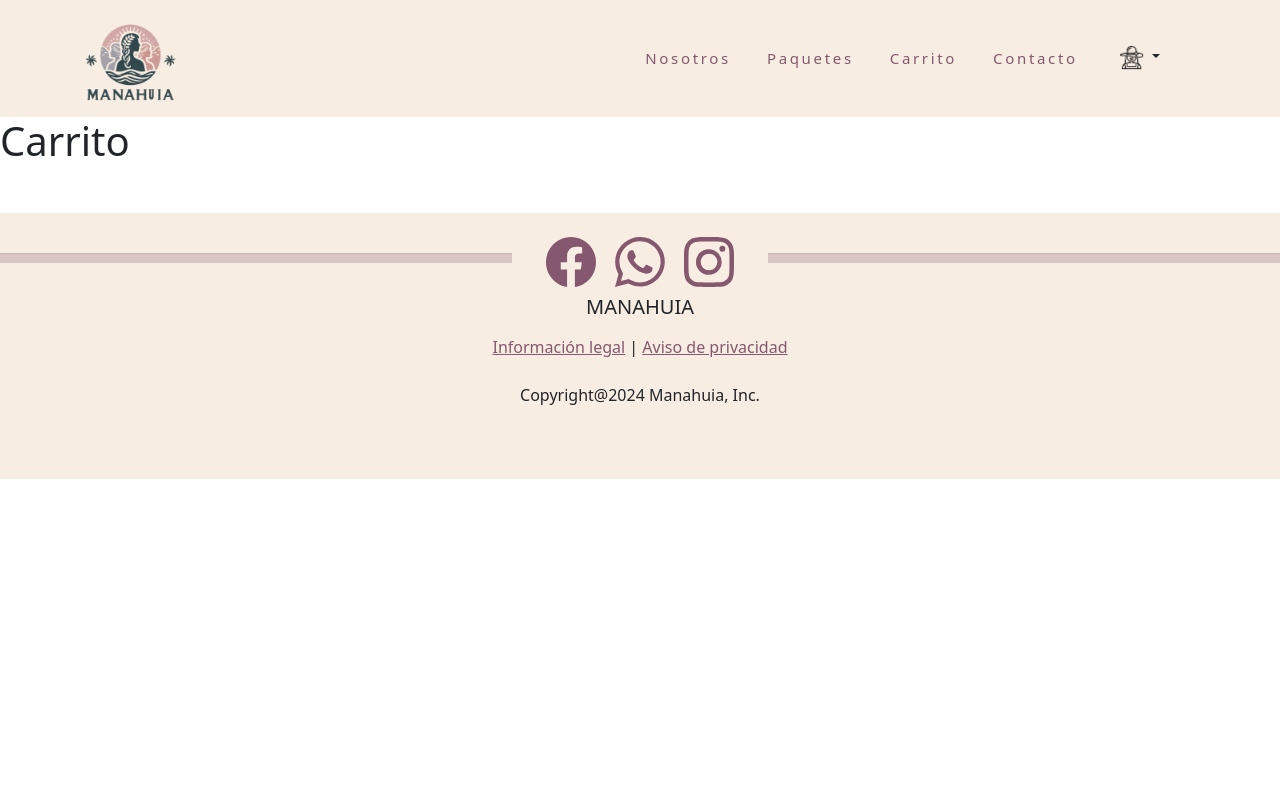
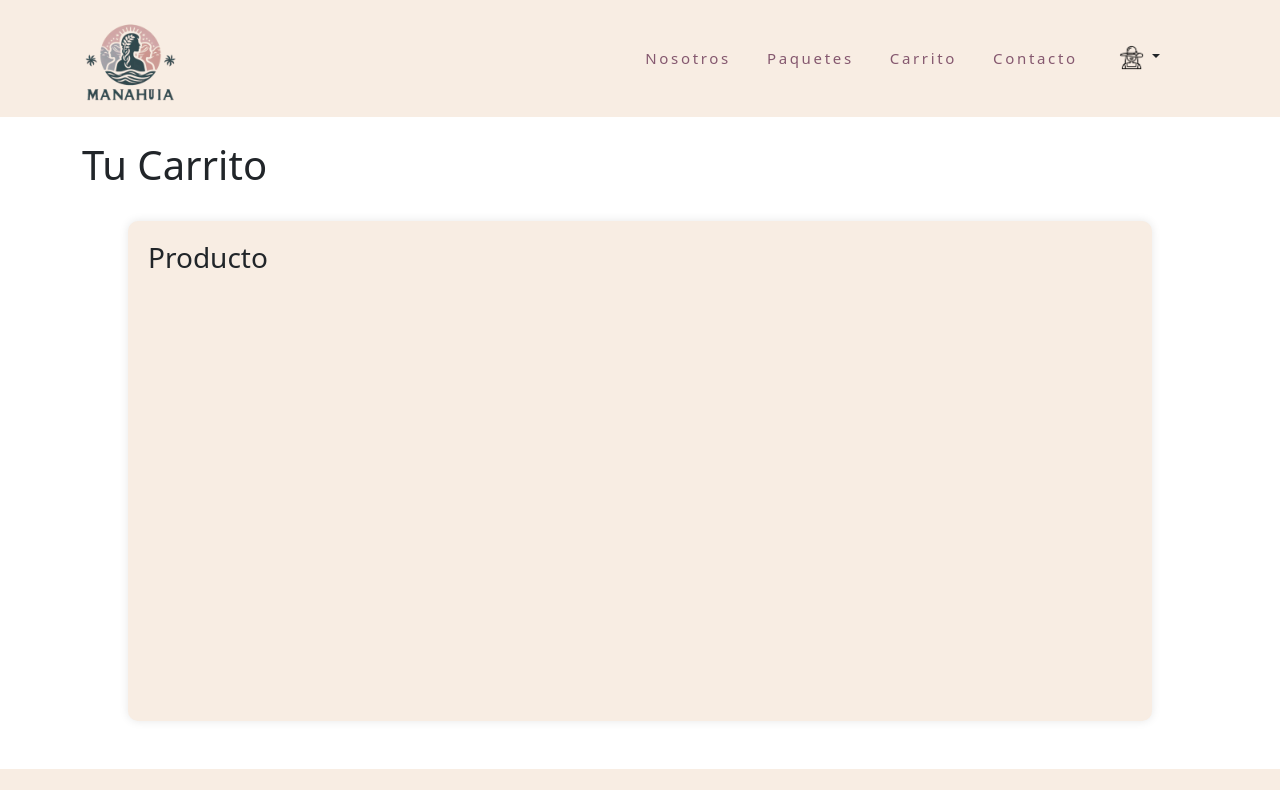
Before and after one commit to lizeth9797/manahuia, a website: page carrito.html in a window 1280 px wide. Shown: the top 790 px of the page. Drawn offline with nearby package versions, Linux system fonts and the light colour scheme; a web font is replaced by a local one.

Commit message:
se inicializa el maquetado y estilo de la pagina del carrito

```diff
--- a/carrito.html
+++ b/carrito.html
@@ -9,7 +9,7 @@
     <!--Cambiar el font al nuestro, estos solo fueron tomados como muestra para la creación de la estructura-->
     <link href="https://fonts.googleapis.com/css2?family=Kanit:ital,wght@0,100;0,200;0,300;0,400;0,500;0,600;0,700;0,800;0,900;1,100;1,200;1,300;1,400;1,500;1,600;1,700;1,800;1,900&display=swap" rel="stylesheet">
     <link href="https://fonts.googleapis.com/css2?family=Kanit:ital,wght@0,100;0,200;0,300;0,400;0,500;0,600;0,700;0,800;0,900;1,100;1,200;1,300;1,400;1,500;1,600;1,700;1,800;1,900&family=Monomaniac+One&display=swap" rel="stylesheet">
-    <title>Navbar y Footer</title>
+    <title>Carrito</title>
     <link href="https://cdn.jsdelivr.net/npm/bootstrap@5.3.2/dist/css/bootstrap.min.css" rel="stylesheet" integrity="sha384-T3c6CoIi6uLrA9TneNEoa7RxnatzjcDSCmG1MXxSR1GAsXEV/Dwwykc2MPK8M2HN" crossorigin="anonymous">
     <link rel="icon" sizes="32x32" type="image/x-icon" href="./src/navbaryfooter/icon.ico">
     <style>
@@ -141,6 +141,16 @@
     height: auto;
 }
 
+
+#carrito {
+    width: 80%; /* Ajusta el ancho según sea necesario */
+    height: 500px; /* Ajusta la altura según sea necesario */
+    background-color: #F8EDE3;
+    padding: 20px;
+    border-radius: 10px;
+    box-shadow: 0 0 10px rgba(0, 0, 0, 0.1);
+}
+
     </style>
   </head>
   <body class="fondoprincipal"><!--Cree esta clase de fondo principal para darle un color al fondo, igual en la realizacion del css se puede quitar-->
@@ -201,7 +211,15 @@
       </div>
     </div>
   </nav>
-    <h1>Carrito</h1>
+
+    <div class="container">
+      <h1 class="py-4">Tu Carrito</h1> <!-- Agrega un margen inferior -->
+  </div>
+  <div class="container" id="carrito">
+    <h3>Producto</h3>
+  </div>
+
+
 
     <!--TERMINO DE NAVBAR-->
 
```
